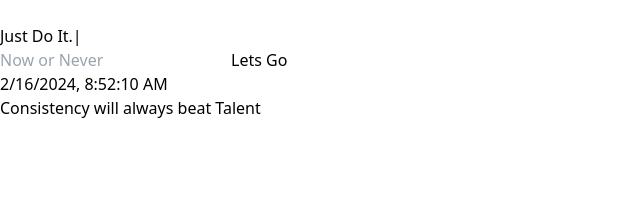
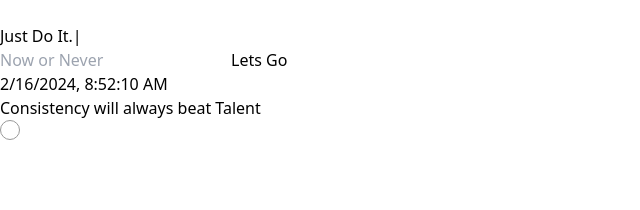
Before and after one commit to CyberGhost04/React_To_Do, a React (Vite) app: page / in a window 1280 px wide. Shown: the top 210 px of the page, without its empty margins (0-640 px from the left). Built offline with nearby package versions, Linux system fonts and the light colour scheme.

Commit message:
Two features left

```diff
--- a/src/App.css
+++ b/src/App.css
@@ -28,3 +28,18 @@
 .invert {
   filter: invert(1);
 }
+
+input[type="checkbox"] {
+  -webkit-appearance: none;
+  -moz-appearance: none;
+  appearance: none;
+  border-radius: 50%;
+  width: 20px;
+  height: 20px;
+  outline: none;
+  border: 1px solid #999;
+}
+
+input[type="checkbox"]:checked {
+  background: #999;
+}
--- a/src/App.jsx
+++ b/src/App.jsx
@@ -14,11 +14,20 @@ function App() {
 
   const [background, setbackground] = useState("bg-gradient-to-r from-black to-gray-500")
 
-  const EditTask = () => { }
+  const EditTask = (e, id) => {
+    e.stopPropagation()
+    tasks.filter((item) => {
+      if (item.id === id) {
+        setval(item.val)
+      }
+    })
+    DelTask(e, id)
+  }
 
   const DelTask = (e, id) => {
+    e.stopPropagation()                       // stops parent on click method
     let newtasks = tasks.filter((item) => {
-      return item.id!=id
+      return item.id != id
     })
 
     settasks(newtasks)
@@ -26,13 +35,26 @@ function App() {
   }
 
   const AddTask = () => {
-    settasks([...tasks, { id: uuidv4(), val }])
-    console.log(tasks)
+    settasks([...tasks, { id: uuidv4(), val, isComplete: false }])
     setval("")
   }
 
   const ValChanged = (e) => {
     setval(e.target.value)
+  }
+
+  const checkbox = (e, id) => {
+    let eleid = id
+    let index = tasks.findIndex((item) => {
+      return item.id === eleid
+    })
+    let newTasks = [...tasks]
+    newTasks[index].isComplete = !newTasks[index].isComplete
+    settasks(newTasks)
+  }
+
+  function childFunction(event) {
+    event.stopPropagation()
   }
 
   return (
@@ -51,26 +73,28 @@ function App() {
         </div>
         <div className="input flex justify-center align-middle">
           <input type="text" placeholder='Now or Never' id='task' className='w-[37%] h-[43px] rounded-l-[50px] bg-[#222222] text-white outline-none pl-6' value={val} onChange={ValChanged} />
-          <button disabled={val.length<1} className='w-20 h-[43px] text-black bg-white font-bold rounded-r-[50px] border-solid border-black border-2 flex flex-col align-middle justify-around pl-2 cursor-pointer disabled:bg-[#222222] disabled:border-[#222222] disabled:text-[#222222]' onClick={AddTask}>Lets Go</button>
+          <button disabled={val.length < 1} className='w-20 h-[43px] text-black bg-white font-bold rounded-r-[50px] border-solid border-black border-2 flex flex-col align-middle justify-around pl-2 cursor-pointer disabled:bg-[#222222] disabled:border-[#222222] disabled:text-[#222222] disabled:cursor-default' onClick={AddTask}>Lets Go</button>
         </div>
       </div>
       <DateTime req={background} />
-      {tasks.length===0 && <div className={`p-4 flex justify-center ${background} text-[17px] text-white`}>Consistency will always beat Talent</div>}
-      <div className={`p-4 nav h-[42vh] w-[100%] flex align-middle justify-center ${background}`}>
+      {tasks.length === 0 && <div className={`p-4 flex justify-center ${background} text-[17px] text-white`}>Consistency will always beat Talent</div>}
+      <div className={`p-4 nav h-[38vh] w-[100%] flex align-middle justify-center ${background}`}>
         <div className="flex flex-col align-top gap-2 overflow-auto">
-
           {tasks.map((items) => {
-            return <div key={items.id} className="text-white info flex justify-between bg-[#353839] border-[#353839] rounded-[50px] border-2 border-solid p-4 max-h-[40rem] min-w-[23rem] ">
-              <p className='pl-2 overflow-y-auto overflow-x-hidden break-all max-w-[16rem] max-h-[20rem]'>{items.val}</p>
-              <div className="btns flex gap-4">
-                <button className='invert min-h-2 min-w-2 cursor-pointer' onClick={EditTask}><img src={Pencil} alt="" /></button>
-                <button className='invert min-h-2 min-w-2 cursor-pointer' onClick={(e)=>{DelTask(e, items.id)}}><img src={Check} alt="" /></button>
+            return <div key={items.id} onClick={(e) => { checkbox(e, items.id) }} className="text-white info flex justify-between bg-[#353839] border-[#353839] rounded-[50px] border-2 border-solid p-4 max-h-[40rem] min-w-[23rem] cursor-vertical-text">
+              <p className={`overflow-y-auto overflow-x-hidden break-all max-w-[16rem] max-h-[20rem] pl-2 ${items.isComplete ? "line-through" : ""}`}>{items.val}</p>
+              <div className="btns flex gap-4" onClick={childFunction(event)}>
+                <button className='invert min-h-2 min-w-2 cursor-pointer' onClick={(e) => { EditTask(e, items.id) }}><img src={Pencil} alt="" /></button>
+                <button className='invert min-h-2 min-w-2 cursor-pointer' onClick={(e) => { DelTask(e, items.id) }}><img src={Check} alt="" /></button>
               </div>
             </div>
           })}
 
         </div>
       </div>
+      <div className={`nav h-[4vh] w-[100%] flex align-middle justify-center ${background}`}>
+        <input type="checkbox" />
+      </div>
     </>
   )
 }
```
